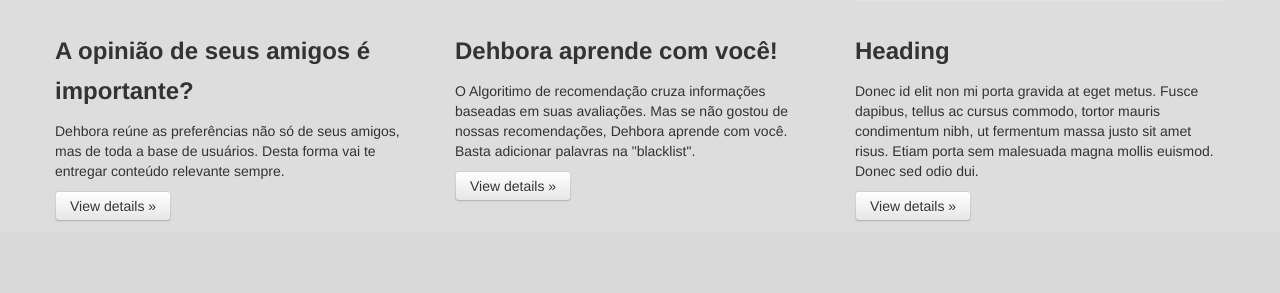
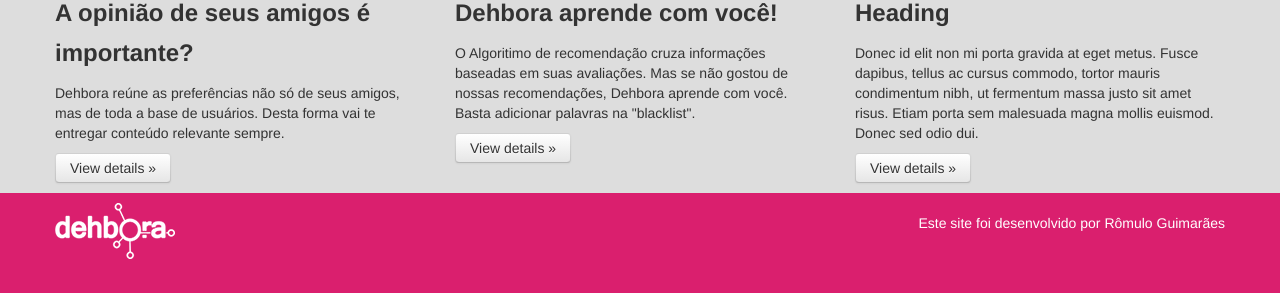
Before and after one commit to romulo1984/dehbora, a PHP site: page /dehbora/inicial in a window 1280 px wide. Shown: the part 593-886 px from the top of the page. Before the commit the page ends 814 px from the top, so only its background shows below. Run offline with PHP 8.4, Linux system fonts and the light colour scheme.

Commit message:
Novo logo Dehbora e alterações no Layout

```diff
--- a/public/css/layout.css
+++ b/public/css/layout.css
@@ -9,7 +9,7 @@
     background:#ddd;
 }
 .content-top {
-    margin-top: 50px;
+    margin-top: 110px;
 }
 .cinza {
     color: grey;
@@ -42,6 +42,40 @@
 hr {
     border-top: 1px solid #999;
 }
+
+.logo {
+    background: url("../img/logo-dehbora-duplo.png") no-repeat;
+    width:150px;
+    height:70px;
+}
+.logo:hover {
+    background-position: 0 -70px;
+}
+.logo-footer {
+    position: relative;
+    float: left;
+    background: url("../img/logo-dehbora-footer.png") no-repeat;
+    margin-top: 10px;
+    width:120px;
+    height:56px;
+}
+.logo-footer:hover {
+    background-position: 0 -56px;
+}
+
+.footer {
+    background: #da1f6e;
+    height: 100px;
+}
+
+.copyright {
+    margin-top: 20px;
+    position: relative;
+    float: right;
+    width: 500px;
+    color: #fff;
+    text-align: right;
+}
 /*
 ::-webkit-scrollbar {
     width: 8px;
--- a/templates/inc/footer.php
+++ b/templates/inc/footer.php
@@ -2,6 +2,12 @@
                 </div>
             </div>
         </div>
-        <div class="container"><?php var_dump($user); var_dump($_SESSION); ?></div>
+        <!-- <div class="container"><?php var_dump($user); var_dump($_SESSION); ?></div> -->
+        <div class="footer">
+            <div class="container">
+                <a href="<?php echo URL_BASE; ?>/inicial"><div class="logo-footer"></div></a>
+                <div class="copyright">Este site foi desenvolvido por Rômulo Guimarães</div>
+            </div>
+        </div>
     </body>
 </html>
--- a/templates/inc/nav_home.php
+++ b/templates/inc/nav_home.php
@@ -6,8 +6,8 @@
             <span class="icon-bar"></span>
             <span class="icon-bar"></span>
         </a>
-        <a class="brand" href="<?php echo URL_BASE; ?>/">Dehbora</a>
-        <div class="nav-collapse">
+        <a class="brand" href="<?php echo URL_BASE; ?>/"><div class="logo"></div></a>
+        <div style="margin-top: 25px;" class="nav-collapse">
             <ul class="nav">
             <li class=""><a href="<?php echo URL_BASE; ?>/"><i class="icon-home"></i> Home</a></li>
             <li class="dropdown"><a class="dropdown-toggle" data-toggle="dropdown" href="#"><i class="icon-th-list"></i> Feeds <b class="caret"></b></a>
--- a/templates/inc/nav_inicial.php
+++ b/templates/inc/nav_inicial.php
@@ -6,8 +6,8 @@
             <span class="icon-bar"></span>
             <span class="icon-bar"></span>
         </a>
-        <a class="brand" href="<?php echo URL_BASE; ?>/inicial">Dehbora</a>
-        <div class="nav-collapse">
+            <a class="brand" href="<?php echo URL_BASE; ?>/inicial"><div class="logo"></div></a>
+        <div style="margin-top: 25px;" class="nav-collapse">
             <ul class="nav">
             <li class=""><a href="<?php echo URL_BASE; ?>/inicial"><i class="icon-home"></i> Home</a></li>
             <li class=""><a href="#"><i class="icon-question-sign"></i> Como funciona?</a></li>
--- a/templates/inicial.php
+++ b/templates/inicial.php
@@ -21,19 +21,8 @@
 ?>
 <div class="container content-top">
     <div class="row">
-        <div class="span12">
-            <div class="alert alert-info">
-                <h3>Descubra uma nova forma de receber recomendações. Descubra Dehbora!</h3>
-            </div>
-        </div>
         <div class="span8">
-            <iframe
-                src="http://player.vimeo.com/video/8812686?title=0&amp;byline=0&amp;portrait=0&amp;color=ff9933"
-                width="100%"
-                height="440"
-                frameborder="0"
-                webkitAllowFullScreen mozallowfullscreen allowFullScreen>
-            </iframe>
+            <img src="<?php echo URL_BASE; ?>/public/img/grafico-dehbora.jpg" height="100%" width="100%"/>
         </div>
         <div class="span4">
             <?php if(isset($_SESSION['slim.flash']['errors'])) { ?>
@@ -58,6 +47,13 @@
                 </form>
             </div>
         </div>
+        <!--
+        <div class="span12">
+            <div class="alert alert-info">
+                <h3>Descubra uma nova forma de receber recomendações. Descubra Dehbora!</h3>
+            </div>
+        </div>
+        -->
         <div class="span4">
             <h3>A opinião de seus amigos é importante?</h3>
             <p>Dehbora reúne as preferências não só de seus amigos, mas de toda a base de usuários.
@@ -78,4 +74,4 @@
     </div>
 </div>
 <?php
-    //include(URL_BASE.'/templates/inc/footer.php');
+    include('templates/inc/footer.php');
```
Also changed, not shown: public/img/grafico-dehbora.jpg (added), public/img/logo-dehbora-duplo.png (added), public/img/logo-dehbora-footer.png (added), public/img/logo-dehbora.png (added), 1 other file.
